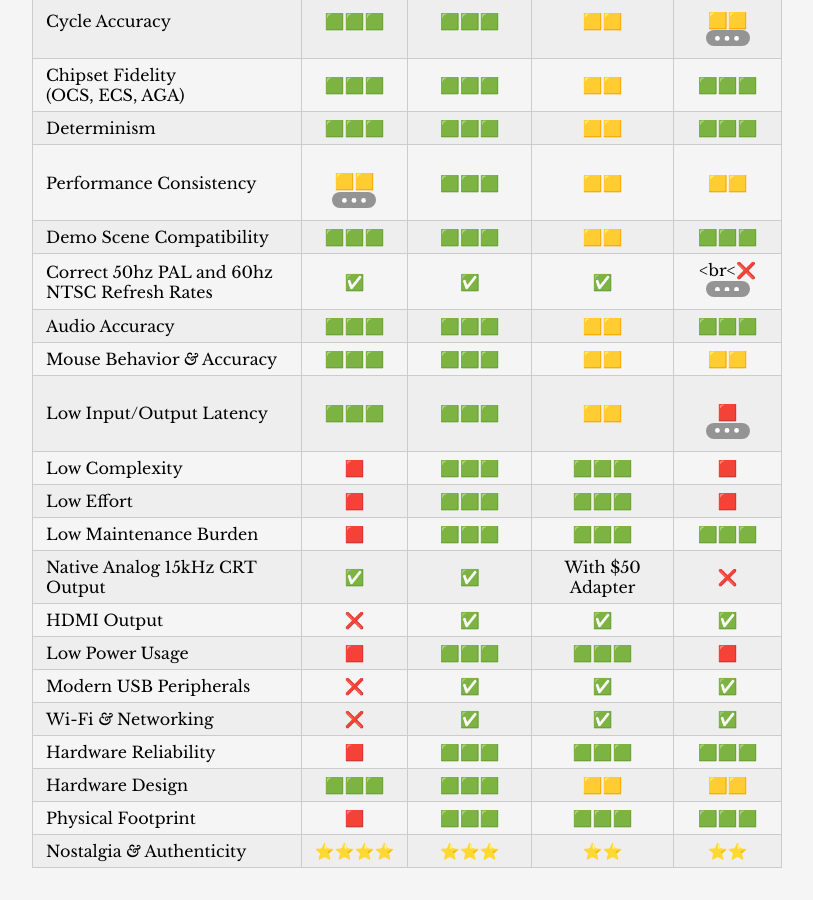
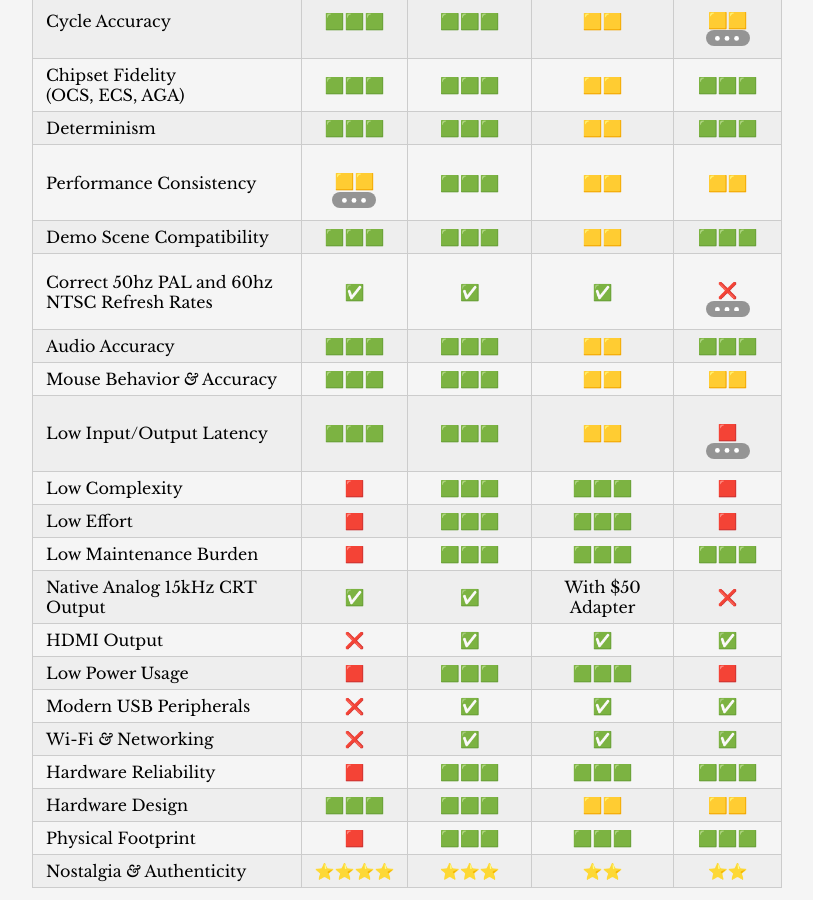
Before and after one commit to amigavision/amigavision.github.io, a Jekyll site: the page built from best.md, in a window 1280 px wide and 900 px high, scrolled down 1840 px. Shown: the whole window, without its empty margins (233-1046 px from the left). Built offline with Jekyll 4.4.1, drawn with Linux system fonts in a browser that asks for light colours.

Commit message:
Paste error

```diff
--- a/best.md
+++ b/best.md
@@ -56,7 +56,7 @@ Chipset Fidelity <br>(OCS, ECS, AGA) | 🟩🟩🟩 | 🟩🟩🟩 | 🟨🟨 |
 Determinism | 🟩🟩🟩 | 🟩🟩🟩 | 🟨🟨 | 🟩🟩🟩
 Performance Consistency | <br>🟨🟨<br> [^2] | 🟩🟩🟩 | 🟨🟨 | 🟨🟨
 Demo Scene Compatibility | 🟩🟩🟩 | 🟩🟩🟩 | 🟨🟨 | 🟩🟩🟩
-Correct 50hz PAL and 60hz NTSC Refresh Rates | ✅ | ✅ | ✅ | <br<❌<br> [^3]
+Correct 50hz PAL and 60hz NTSC Refresh Rates | ✅ | ✅ | ✅ | <br>❌<br> [^3]
 Audio Accuracy | 🟩🟩🟩 | 🟩🟩🟩 | 🟨🟨 | 🟩🟩🟩
 Mouse Behavior *&* Accuracy | 🟩🟩🟩 | 🟩🟩🟩 | 🟨🟨 | 🟨🟨
 Low Input/Output Latency | 🟩🟩🟩 | 🟩🟩🟩 | 🟨🟨 | <br>🟥<br> [^4]
```
